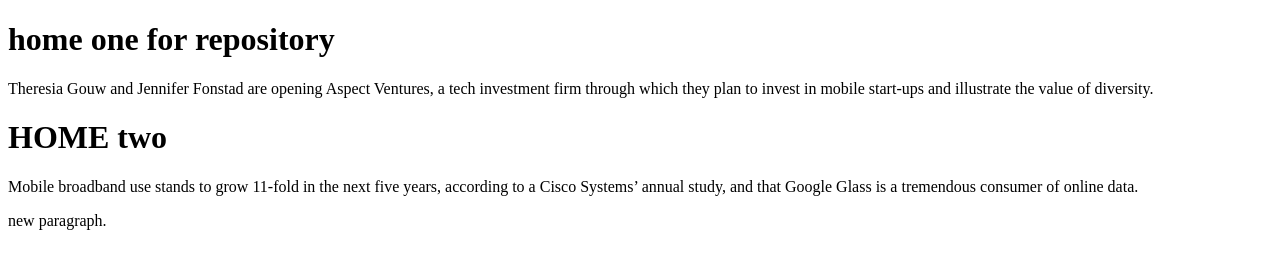
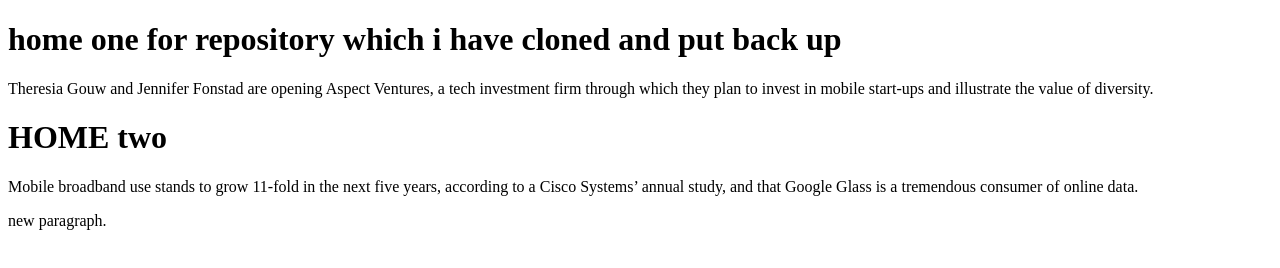
Before and after one commit to fiona78/gitPractice, a plain HTML site: page home.html in a window 1280 px wide. Drawn offline with Linux system fonts and the light colour scheme.

Commit message:
change 1 after clone

```diff
--- a/home.html
+++ b/home.html
@@ -7,7 +7,7 @@
 <body>
 
 <div>
-<h1>home one for repository</h1>
+<h1>home one for repository which i have cloned and put back up</h1>
 <p>Theresia Gouw and Jennifer Fonstad are opening Aspect Ventures, a tech investment firm through which they plan to invest in mobile start-ups and illustrate the value of diversity.</p>
 </div>
 <div>
```
